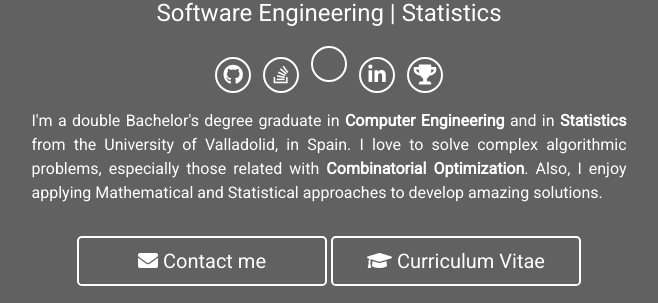
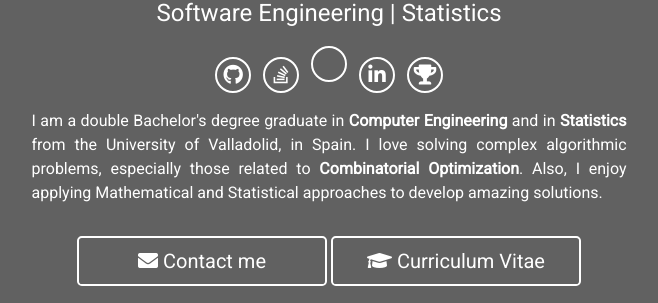
Before and after one commit to garciparedes/garciparedes.github.io, a Jekyll site: the page built from index.html, in a window 1280 px wide. Shown: the part 520-823 px from the top of the page, without its empty margins (311-969 px from the left). Built offline with Jekyll 4.4.1, drawn with Linux system fonts in a browser that asks for light colours; a style sheet for code colours, icons or effects is not loaded.

Commit message:
Update _config.yml

```diff
--- a/_config.yml
+++ b/_config.yml
@@ -23,7 +23,7 @@ color:
 curriculum_vitae_link: https://garciparedes.me/curriculum-vitae
 # cover_letter_link: https://garciparedes.me/cover-letter
 
-description: "I'm a double Bachelor's degree graduate in <strong>Computer Engineering</strong> and in <strong>Statistics</strong> from the University of Valladolid, in Spain. I love to solve complex algorithmic problems, especially those related with <strong>Combinatorial Optimization</strong>. Also, I enjoy applying Mathematical and Statistical approaches to develop amazing solutions."
+description: "I am a double Bachelor's degree graduate in <strong>Computer Engineering</strong> and in <strong>Statistics</strong> from the University of Valladolid, in Spain. I love solving complex algorithmic problems, especially those related to <strong>Combinatorial Optimization</strong>. Also, I enjoy applying Mathematical and Statistical approaches to develop amazing solutions."
 
 # Social networks usernames (many more available: google-plus, flickr, dribbble, pinterest, instagram, tumblr, linkedin, etc.)
 social:
```
